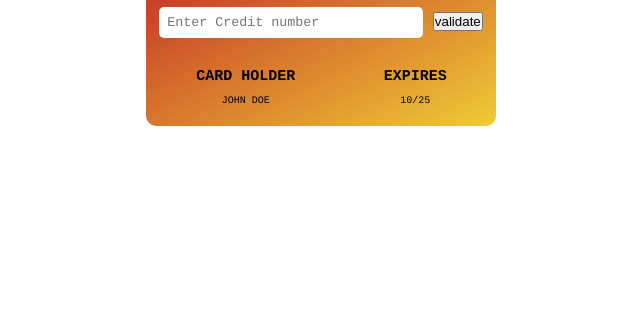
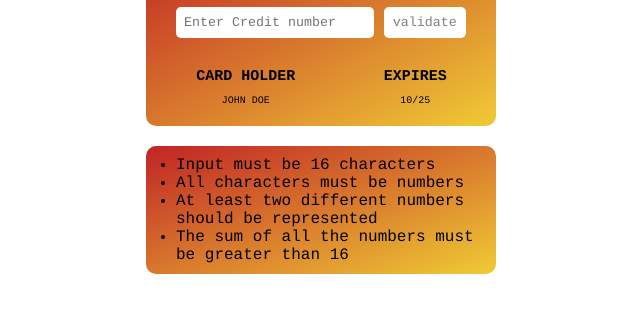
Before and after one commit to sanaz-git/JavaScript1, a plain HTML site: page week3/homework/Credit-Card-Validator/index.html in a window 1280 px wide. Both pictures are taken after a click on the button "validate". Shown: the part 108-420 px from the top of the page, without its empty margins (319-959 px from the left). Drawn offline with Linux system fonts and the light colour scheme.

Commit message:
finish project

```diff
--- a/week3/homework/Credit-Card-Validator/creditCard.js
+++ b/week3/homework/Credit-Card-Validator/creditCard.js
@@ -1,13 +1,16 @@
 const credit = document.getElementById('credit');
-const validate = document.getElementById('validate');
 const select = document.getElementById('btn1');
+const validate = document.createElement('h1');
+const ulEl = document.createElement('ul');
+ulEl.classList.add('ul');
+ulEl.style.display = 'none';
+document.body.appendChild(ulEl);
+
+const credit2 = parseInt(credit.value);
 
 // Input must be 16 characters
-function numCharacters(credit) {
-  const input = credit.toString().length;
-  console.log(input);
-
-  if (input == 16) {
+function numCharacters() {
+  if (credit.value.length == 16) {
     return true;
   } else {
     return false;
@@ -15,78 +18,96 @@ function numCharacters(credit) {
 }
 
 // // All characters must be numbers
-// function checkNumber(credit) {
-//   let regEx = '^[0-9]+$';
+function checkNumber() {
+  let regEx = '^[0-9]+$';
 
-//   if (credit.match(regEx)) {
-//     return true;
-//   } else {
-//     return false;
-//   }
-// }
+  if (credit.value.match(regEx)) {
+    return true;
+  } else {
+    return false;
+  }
+}
 
 // At least two different numbers should be represented
-// function twoDifferentNumbers(credit) {
-//   for (i = 1; i < credit.length; i++) {
-//     if (credit[0] !== credit[i]) return true;
-//   }
-//   return false;
-// }
+function twoDifferentNumbers() {
+  for (i = 1; i < credit.value.length; i++) {
+    if (credit.value[0] !== credit.value[i]) return true;
+  }
+  return false;
+}
 
 // // The last number must be even
-// function lastNumIsEven(credit) {
-//   lastDigit = credit % 10;
-//   // console.log('The last digit of ', credit, ' is ', lastDigit);
-//   if (lastDigit % 2 == 0) {
-//     return true;
-//   } else {
-//     return false;
-//   }
-// }
+function lastNumIsEven() {
+  lastDigit = credit.value % 10;
+  if (lastDigit % 2 == 0) {
+    return true;
+  } else {
+    return false;
+  }
+}
 
 // // The sum of all the numbers must be greater than 16
-// function sum(num) {
-//   let sumOfNumbers = 0;
+function sum() {
+  let sumOfNumbers = 0;
 
-//   for (let i = 0; i < num.length; i++) {
-//     sumOfNumbers += parseInt(num[i]);
-//   }
+  for (let i = 0; i < credit.value.length; i++) {
+    sumOfNumbers += parseInt(credit.value[i]);
+  }
 
-//   if (sumOfNumbers > 16) {
-//     return true;
-//   } else {
-//     return false;
-//   }
-// }
+  if (sumOfNumbers > 16) {
+    return true;
+  } else {
+    return false;
+  }
+}
 
 select.addEventListener('click', validateCreditNumber);
 
-function validateCreditNumber(credit) {
-  // const answers = [];
+function validateCreditNumber(credit2) {
+  ulEl.innerHTML = '';
+  const answers = [];
 
-  if (lastNumIsEven(credit) == true) {
+  if (
+    numCharacters(credit2) &&
+    checkNumber(credit2) &&
+    twoDifferentNumbers(credit2) &&
+    lastNumIsEven(credit2) &&
+    sum(credit2) == true
+  ) {
     validate.textContent = 'your number is valid';
+    answers.push(validate.textContent);
   } else {
-    validate.textContent = 'Input must be 16 characters';
+    if (numCharacters(credit2) == false) {
+      validate.textContent = 'Input must be 16 characters';
+      answers.push(validate.textContent);
+    }
 
-    // if (checkNumber(num) == false) {
-    //   answers.push('All characters must be numbers');
-    // }
+    if (checkNumber(credit2) == false) {
+      validate.textContent = 'All characters must be numbers';
+      answers.push(validate.textContent);
+    }
 
-    // if (twoDifferentNumbers(credit) == false) {
-    //   validate.textContent =
-    //     'At least two different numbers should be represented';
-    // }
+    if (twoDifferentNumbers(credit2) == false) {
+      validate.textContent =
+        'At least two different numbers should be represented';
+      answers.push(validate.textContent);
+    }
 
-    //   if (lastNumIsEven(num) == false) {
-    //     answers.push('The last number must be even');
-    //   }
+    if (lastNumIsEven(credit2) == false) {
+      validate.textContent = 'The last number must be even';
+      answers.push(validate.textContent);
+    }
 
-    //   if (sum(num) == false) {
-    //     answers.push('The sum of all the numbers must be greater than 16');
-    //   }
-
-    //   const x = answers.join('\n');
-    //   return `Invalid Number \n ${x} `;
+    if (sum(credit2) == false) {
+      validate.textContent =
+        'The sum of all the numbers must be greater than 16';
+      answers.push(validate.textContent);
+    }
   }
+  answers.forEach((answer) => {
+    const x = document.createElement('li');
+    x.textContent = answer;
+    ulEl.appendChild(x);
+    ulEl.style.display = 'block';
+  });
 }
--- a/week3/homework/Credit-Card-Validator/index.html
+++ b/week3/homework/Credit-Card-Validator/index.html
@@ -15,7 +15,7 @@
       </div>
       <div class="creditNumber">
         <input
-          type="number"
+          type="text"
           value=""
           id="credit"
           placeholder="Enter Credit number"
@@ -34,7 +34,6 @@
           <span>10/25</span>
         </div>
       </div>
-      <div id="validate"></div>
     </div>
 
     <script src="creditCard.js"></script>
--- a/week3/homework/Credit-Card-Validator/style.css
+++ b/week3/homework/Credit-Card-Validator/style.css
@@ -33,9 +33,23 @@ img {
   padding: 8px;
   margin-bottom: 10px;
   margin-top: 10px;
-  width: 80%;
+  width: 60%;
   font-family: 'Courier', Times;
 }
+
+#btn1 {
+  border: none;
+  border-radius: 5px;
+  padding: 8px;
+  margin-bottom: 10px;
+  margin-top: 10px;
+  width: 25%;
+  font-family: 'Courier', Times;
+  background-color: white;
+  color: gray;
+  cursor: pointer;
+}
+
 .specifications {
   display: flex;
   flex-direction: row;
@@ -48,6 +62,7 @@ img {
 .holder {
   width: 45%;
 }
+
 .expire {
   width: 45%;
   margin-left: 30px;
@@ -56,7 +71,18 @@ img {
 h2 {
   padding: 10px;
 }
-#validate {
-  color: red;
-  font-size: 14px;
+
+ul {
+  margin-top: 20px;
+  text-align: center;
+  border: none;
+  border-radius: 10px;
+  padding: 10px;
+  background-image: linear-gradient(to bottom right, #c02425, #f0cb35);
 }
+
+ul li {
+  text-align: left;
+  margin-left: 20px;
+  font-family: 'Courier', Times;
+}
```
